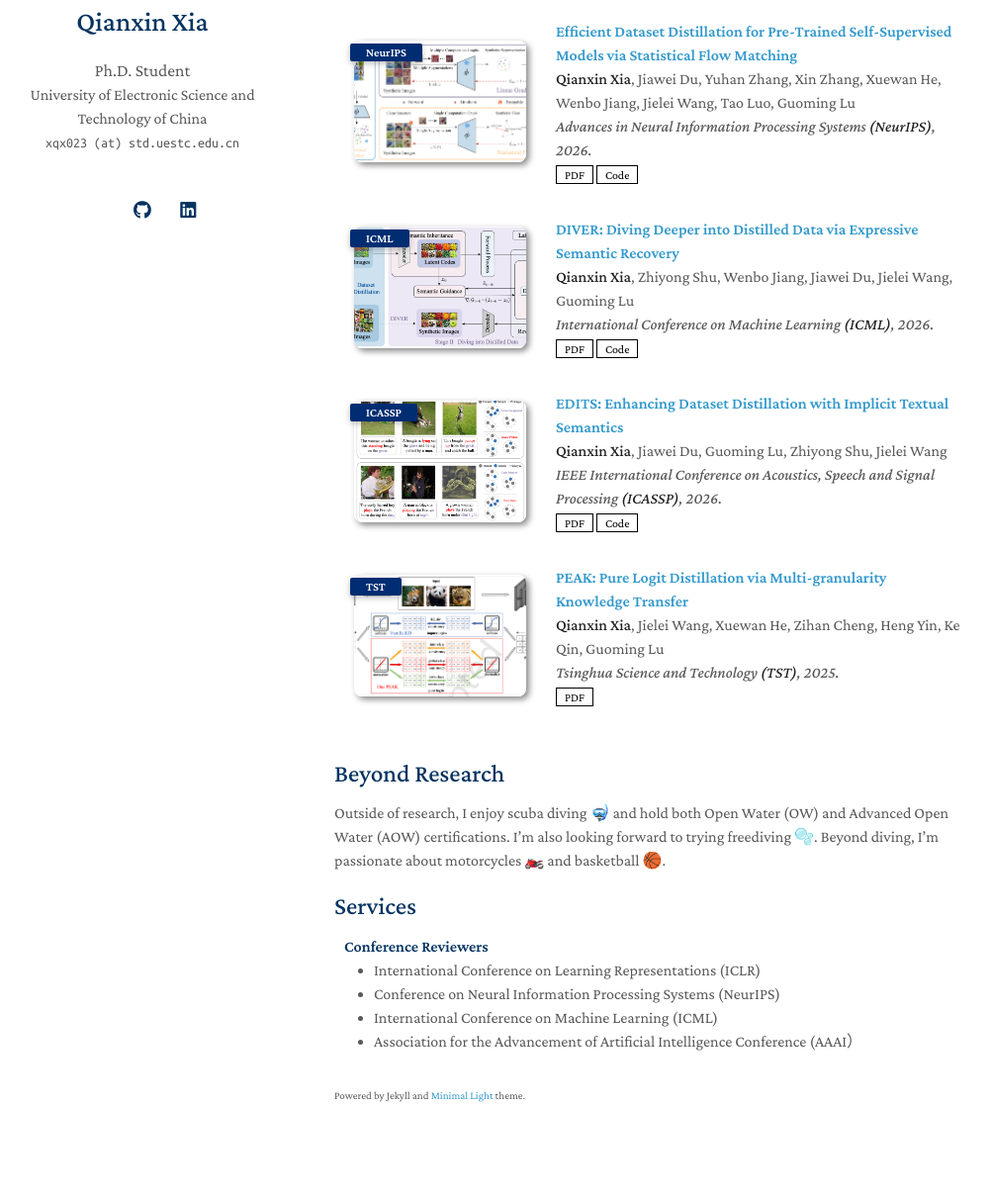
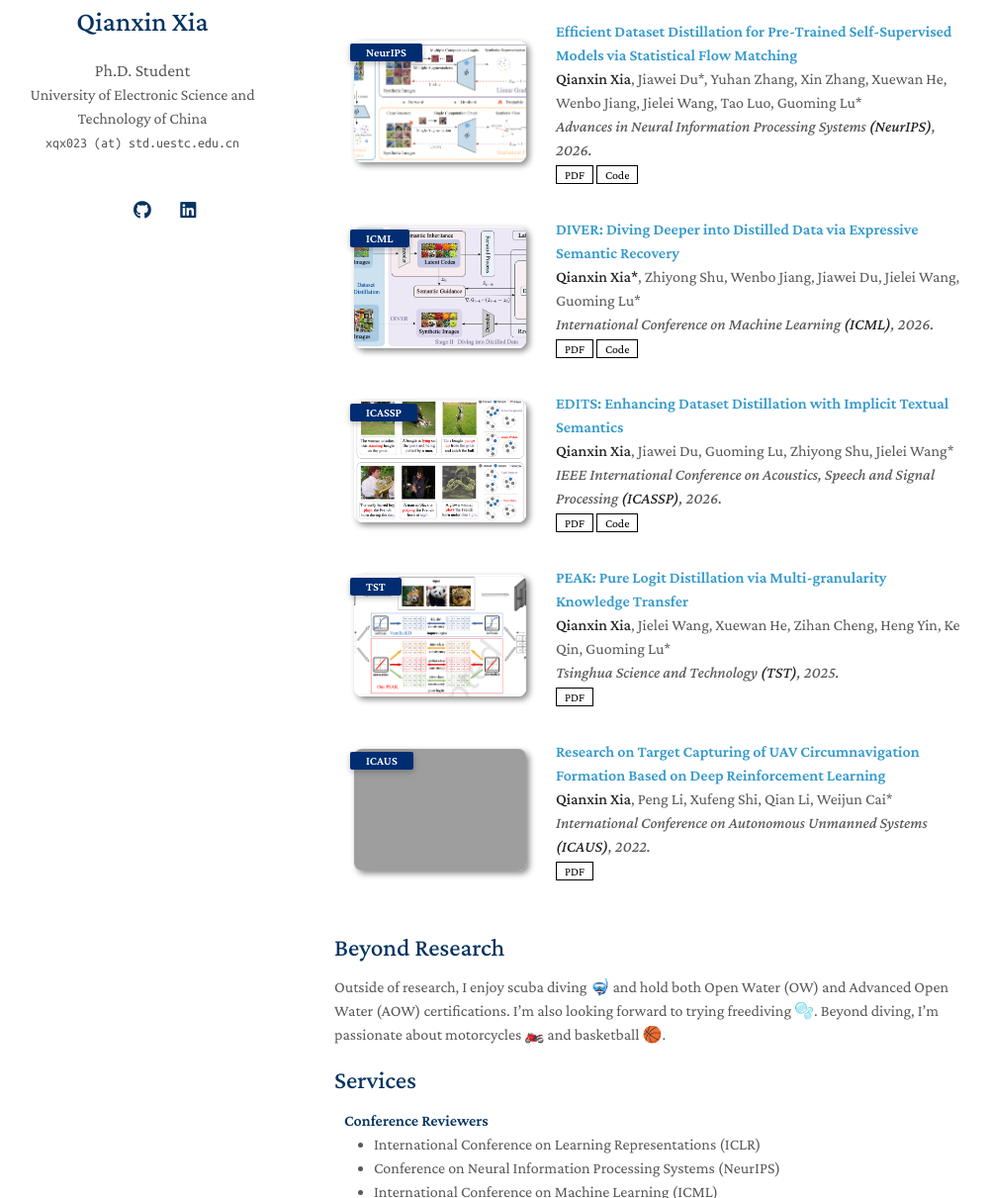
Before and after one commit to einsteinxia/einsteinxia.github.io, a Jekyll site: the page built from index.md, in a window 1280 px wide and 1400 px high, scrolled down 658 px. Shown: the part 189-1400 px from the top of the window at 99% size, without its empty margins (132-1133 px from the left). Built offline with Jekyll 4.4.1, drawn with Linux system fonts in a browser that asks for light colours; a style sheet for code colours, icons or effects is not loaded; our own code applies the rules of GitHub Pages for plain Markdown files; before the commit the page ends 2035 px from its top, so only the background shows below that; grey boxes are pictures that could not be loaded.

Commit message:
Update publications.yml

```diff
--- a/_data/publications.yml
+++ b/_data/publications.yml
@@ -1,7 +1,7 @@
 main:
 
   - title: "Efficient Dataset Distillation for Pre-Trained Self-Supervised Models via Statistical Flow Matching"
-    authors: "<strong>Qianxin Xia</strong>, Jiawei Du, Yuhan Zhang, Xin Zhang, Xuewan He, Wenbo Jiang, Jielei Wang, Tao Luo, Guoming Lu"
+    authors: "<strong>Qianxin Xia</strong>, Jiawei Du*, Yuhan Zhang, Xin Zhang, Xuewan He, Wenbo Jiang, Jielei Wang, Tao Luo, Guoming Lu*"
     conference_short: NeurIPS
     conference: "Advances in Neural Information Processing Systems <strong>(NeurIPS)</strong>, 2026."
     pdf: https://arxiv.org/pdf/2602.05391
@@ -9,7 +9,7 @@ main:
     image: ./assets/img/sfm.png
 
   - title: "DIVER: Diving Deeper into Distilled Data via Expressive Semantic Recovery"
-    authors: "<strong>Qianxin Xia</strong>, Zhiyong Shu, Wenbo Jiang, Jiawei Du, Jielei Wang, Guoming Lu"
+    authors: "<strong>Qianxin Xia*</strong>, Zhiyong Shu, Wenbo Jiang, Jiawei Du, Jielei Wang, Guoming Lu*"
     conference_short: ICML
     conference: "International Conference on Machine Learning <strong>(ICML)</strong>, 2026."
     pdf: https://arxiv.org/pdf/2605.12649
@@ -17,7 +17,7 @@ main:
     image: ./assets/img/diver.png
 
   - title: "EDITS: Enhancing Dataset Distillation with Implicit Textual Semantics"
-    authors: "<strong>Qianxin Xia</strong>, Jiawei Du, Guoming Lu, Zhiyong Shu, Jielei Wang"
+    authors: "<strong>Qianxin Xia</strong>, Jiawei Du, Guoming Lu, Zhiyong Shu, Jielei Wang*"
     conference_short: ICASSP
     conference: "IEEE International Conference on Acoustics, Speech and Signal Processing <strong>(ICASSP)</strong>, 2026."
     pdf: https://arxiv.org/pdf/2509.13858
@@ -25,8 +25,16 @@ main:
     image: ./assets/img/edits.png
 
   - title: "PEAK: Pure Logit Distillation via Multi-granularity Knowledge Transfer"
-    authors: "<strong>Qianxin Xia</strong>, Jielei Wang, Xuewan He, Zihan Cheng, Heng Yin, Ke Qin, Guoming Lu"
+    authors: "<strong>Qianxin Xia</strong>, Jielei Wang, Xuewan He, Zihan Cheng, Heng Yin, Ke Qin, Guoming Lu*"
     conference_short: TST
     conference: "Tsinghua Science and Technology <strong>(TST)</strong>, 2025."
     pdf: https://www.sciopen.com/article/10.26599/TST.2026.9010008
     image: ./assets/img/peak.png
+
+
+  - title: "Research on Target Capturing of UAV Circumnavigation Formation Based on Deep Reinforcement Learning"
+    authors: "<strong>Qianxin Xia</strong>, Peng Li, Xufeng Shi, Qian Li, Weijun Cai*"
+    conference_short: ICAUS
+    conference: "International Conference on Autonomous Unmanned Systems <strong>(ICAUS)</strong>, 2022."
+    pdf: https://link.springer.com/chapter/10.1007/978-981-99-0479-2_346
+    image: ./assets/img/icaus.png
```
